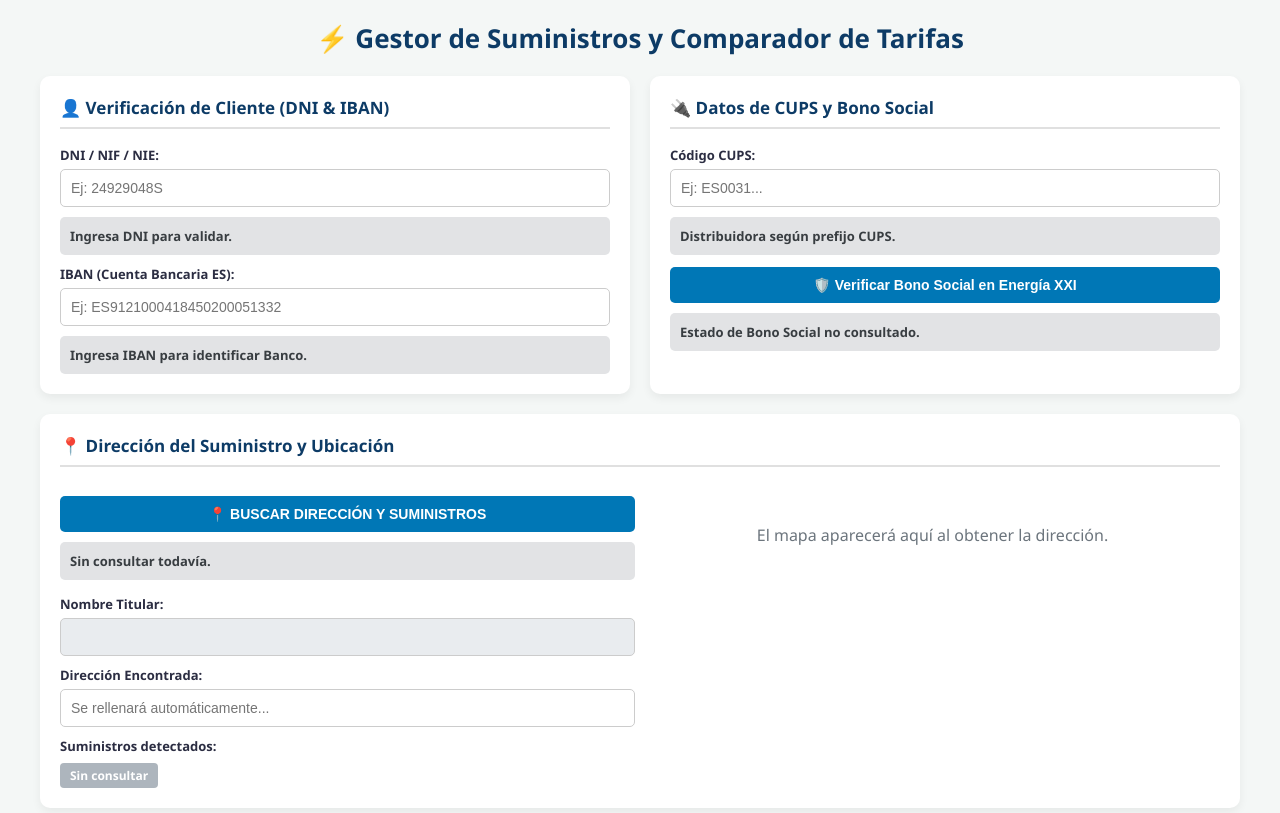
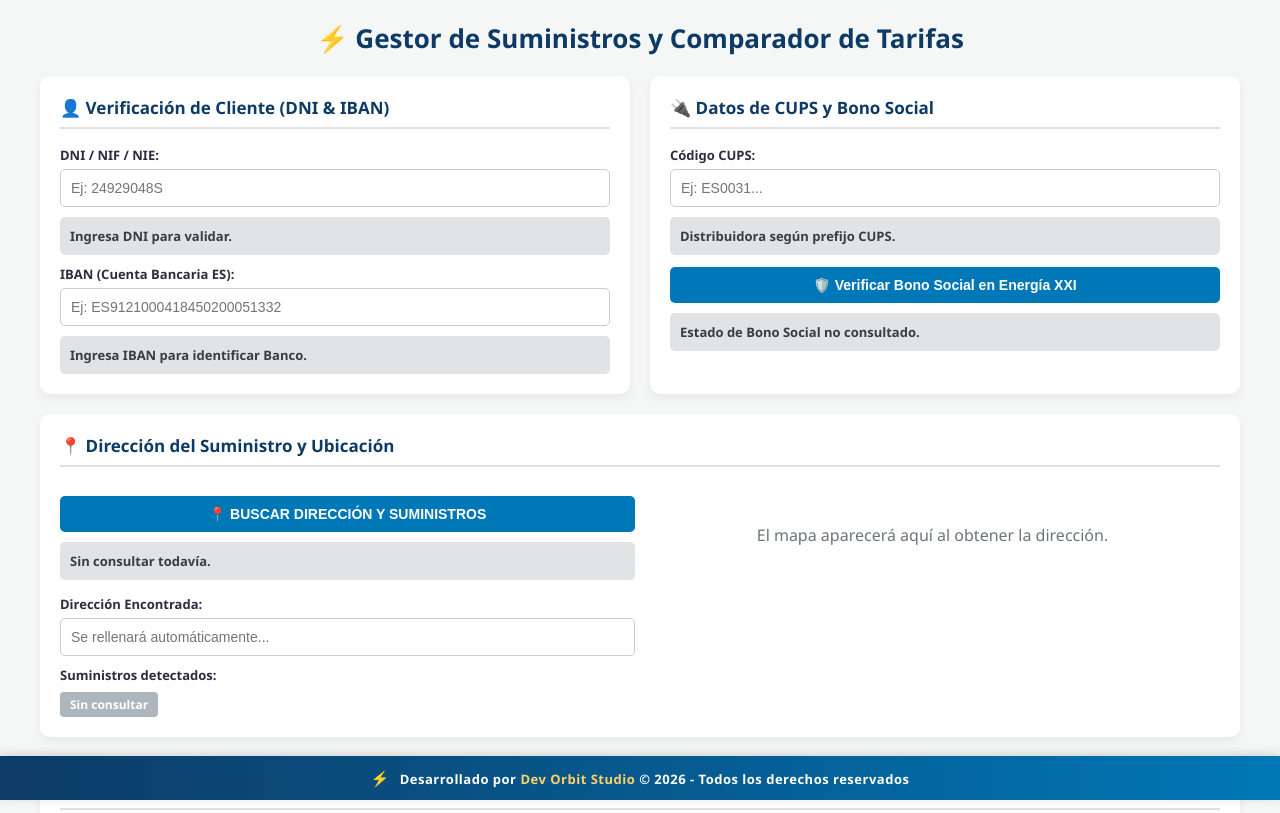
Before and after one commit to OrbitDevStudio/Orbit_Lyons, a plain HTML site: page index.html in a window 1280 px wide. Shown: the top 813 px of the page. Drawn offline with Linux system fonts and the light colour scheme.

Commit message:
Actualizar index.html

```diff
--- a/index.html
+++ b/index.html
@@ -1,13 +1,12 @@
-
 <!DOCTYPE html>
 <html lang="es">
 <head>
   <meta charset="UTF-8">
   <meta name="viewport" content="width=device-width, initial-scale=1.0">
-  <title>Gestor Unificado de Ventas - Luz y Gas España</title>
+  <title>Gestor Unificado de Ventas - Luz y Gas España | Dev Orbit Studio</title>
   <style>
     :root { --primary: #0d3b66; --secondary: #0077b6; --bg: #f4f7f6; --card-bg: #fff; --text: #2b2d42; }
-    body { font-family: 'Segoe UI', Arial, sans-serif; background: var(--bg); margin: 0; padding: 20px; color: var(--text); }
+    body { font-family: 'Segoe UI', Arial, sans-serif; background: var(--bg); margin: 0; padding: 20px; color: var(--text); padding-bottom: 80px; }
     .header { text-align: center; margin-bottom: 20px; }
     .header h1 { color: var(--primary); margin: 0; font-size: 26px; }
     .container { max-width: 1200px; margin: 0 auto; display: grid; grid-template-columns: repeat(2, 1fr); gap: 20px; }
@@ -37,6 +36,31 @@
     .sum-none { background: #adb5bd; }
     .btn-naranja { background-color: #e76f51 !important; }
     .btn-naranja:hover { background-color: #c14a2f !important; }
+
+    /* --- Footer Dev Orbit Studio --- */
+    .footer {
+      position: fixed;
+      bottom: 0;
+      left: 0;
+      right: 0;
+      background: linear-gradient(90deg, #0d3b66 0%, #0077b6 100%);
+      color: #ffffff;
+      text-align: center;
+      padding: 12px 20px;
+      font-size: 13px;
+      font-weight: 600;
+      letter-spacing: 0.5px;
+      box-shadow: 0 -2px 10px rgba(0,0,0,0.15);
+      z-index: 999;
+    }
+    .footer span {
+      color: #ffd166;
+      font-weight: bold;
+    }
+    .footer .logo {
+      font-size: 15px;
+      margin-right: 6px;
+    }
   </style>
 </head>
 <body>
@@ -75,10 +99,7 @@
           <button onclick="obtenerDireccion()">📍 BUSCAR DIRECCIÓN Y SUMINISTROS</button>
           <div id="resDireccion" class="result info">Sin consultar todavía.</div>
 
-          <label for="titularObtenido" style="margin-top:15px;">Nombre Titular:</label>
-          <input type="text" id="titularObtenido" readonly style="font-weight: bold; background: #e9ecef;">
-
-          <label for="direccion">Dirección Encontrada:</label>
+          <label for="direccion" style="margin-top:15px;">Dirección Encontrada:</label>
           <input type="text" id="direccion" placeholder="Se rellenará automáticamente..." onchange="actualizarMapa()">
 
           <label>Suministros detectados:</label>
@@ -137,10 +158,13 @@
 
   </div>
 
+  <div class="footer">
+    <span class="logo">⚡</span>
+    Desarrollado por <span>Dev Orbit Studio</span> &copy; 2026 - Todos los derechos reservados
+  </div>
+
   <script>
-    // =====================================================================
-    // URL DEL TÚNEL DE CLOUDFLARE (actualizada)
-    // =====================================================================
+    // ⚠️ URL DEL TÚNEL DE CLOUDFLARE (actualizar cada vez que reinicies túnel)
     const BACKEND_URL = "https://offer-pamela-chef-aurora.trycloudflare.com";
 
     const BANCOS = {
@@ -321,7 +345,6 @@
         resDiv.className = "result success";
         resDiv.innerHTML = "✅ Datos obtenidos de Naturgy.";
 
-        if (data.titular) document.getElementById("titularObtenido").value = data.titular;
         if (data.direccion && data.direccion !== 'No disponible') {
           document.getElementById("direccion").value = data.direccion;
         }
@@ -353,7 +376,7 @@
 
       const resDiv = document.getElementById("resConsumo");
       resDiv.className = "result info";
-      resDiv.innerHTML = "⏳ Consultando Pepeenergy... (40-50 segundos)";
+      resDiv.innerHTML = "⏳ Consultando Pepeenergy... (40-60 segundos)";
 
       try {
         const res = await fetch(`${BACKEND_URL}/api/consultar-consumo`, {
```
